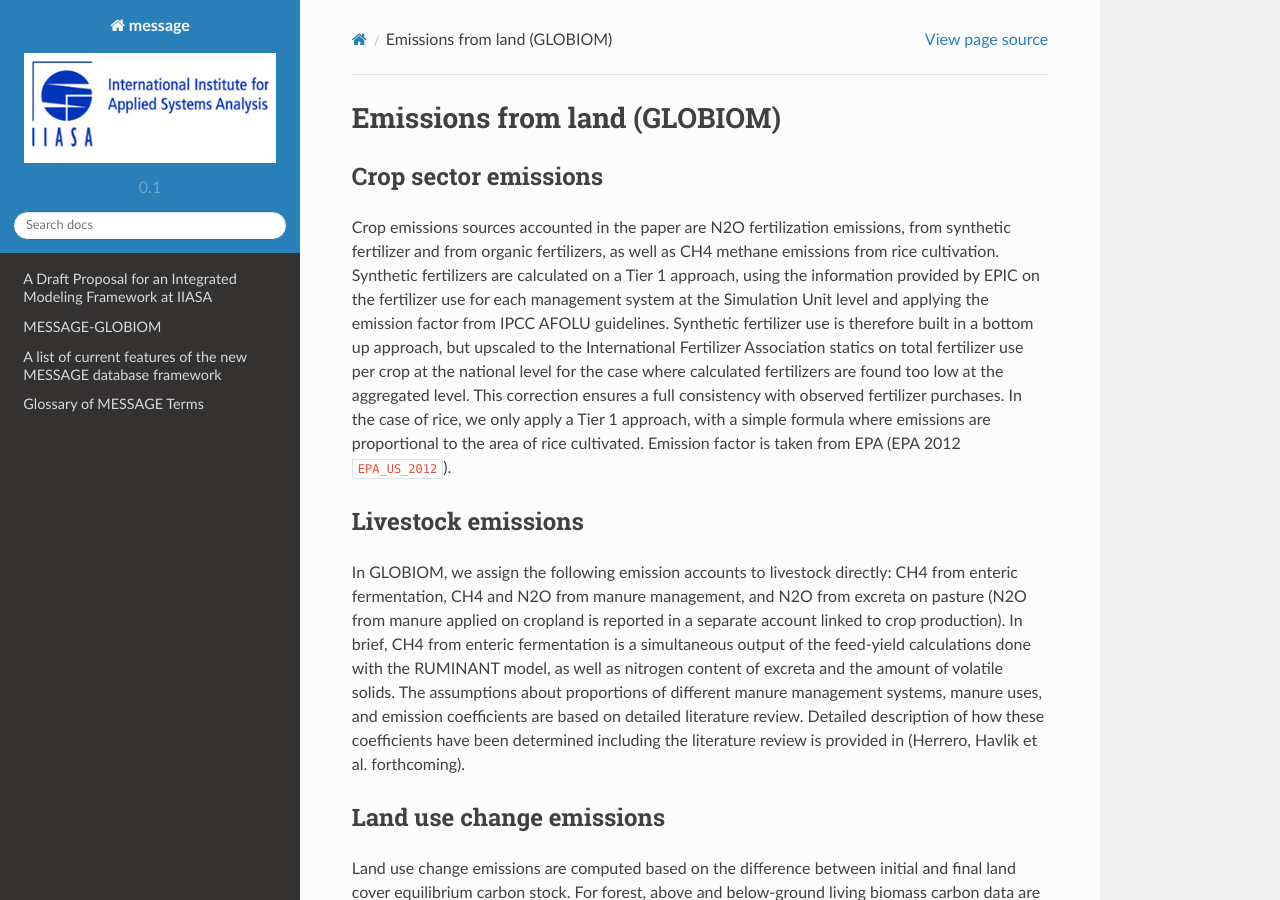
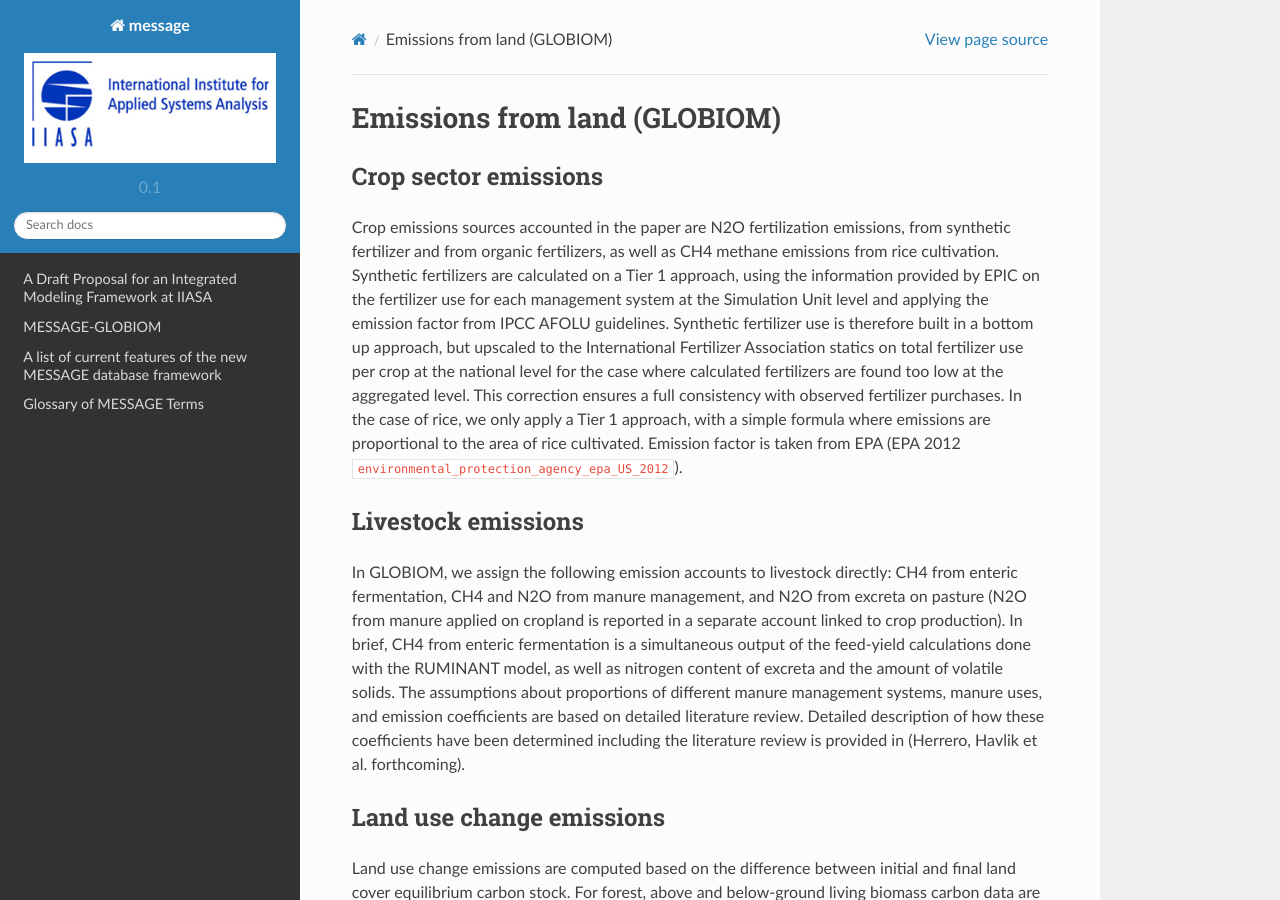
Before and after one commit to iiasa/message_doc, a Sphinx documentation site: the page built from source/message_globiom/emissions/globiom/index.rst, in a window 1280 px wide and 900 px high. Built offline with Sphinx 7.4.7 and the Read the Docs theme 2.0.0, drawn with Linux system fonts in a browser that asks for light colours; pages that are not in the unit, such as notebooks, are missing from menus; cross-references to code outside the pages are shown as plain code.

Commit message:
citation

```diff
--- a/source/message_globiom/emissions/globiom/index.rst
+++ b/source/message_globiom/emissions/globiom/index.rst
@@ -3,7 +3,7 @@
 
 Crop sector emissions
 ~~~~
-Crop emissions sources accounted in the paper are N2O fertilization emissions, from synthetic fertilizer and from organic fertilizers, as well as CH4 methane emissions from rice cultivation. Synthetic fertilizers are calculated on a Tier 1 approach, using the information provided by EPIC on the fertilizer use for each management system at the Simulation Unit level and applying the emission factor from IPCC AFOLU guidelines. Synthetic fertilizer use is therefore built in a bottom up approach, but upscaled to the International Fertilizer Association statics on total fertilizer use per crop at the national level for the case where calculated fertilizers are found too low at the aggregated level. This correction ensures a full consistency with observed fertilizer purchases. In the case of rice, we only apply a Tier 1 approach, with a simple formula where emissions are proportional to the area of rice cultivated. Emission factor is taken from EPA (EPA 2012 :cite:`EPA_US_2012`).
+Crop emissions sources accounted in the paper are N2O fertilization emissions, from synthetic fertilizer and from organic fertilizers, as well as CH4 methane emissions from rice cultivation. Synthetic fertilizers are calculated on a Tier 1 approach, using the information provided by EPIC on the fertilizer use for each management system at the Simulation Unit level and applying the emission factor from IPCC AFOLU guidelines. Synthetic fertilizer use is therefore built in a bottom up approach, but upscaled to the International Fertilizer Association statics on total fertilizer use per crop at the national level for the case where calculated fertilizers are found too low at the aggregated level. This correction ensures a full consistency with observed fertilizer purchases. In the case of rice, we only apply a Tier 1 approach, with a simple formula where emissions are proportional to the area of rice cultivated. Emission factor is taken from EPA (EPA 2012 :cite:`environmental_protection_agency_epa_US_2012`).
 
 Livestock emissions
 ~~~~
```
